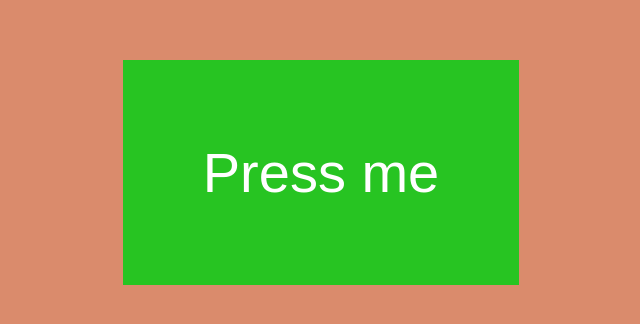
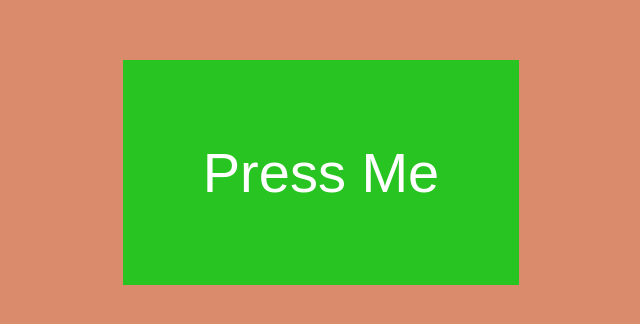
Before and after one commit to Rafoshi/Scss-test, a plain HTML site: page index.html in a window 1280 px wide. Shown: the part 228-552 px from the top of the page, 319-959 px from the left. Drawn offline with Linux system fonts and the light colour scheme.

Commit message:
First comit

```diff
--- a/index.html
+++ b/index.html
@@ -8,7 +8,7 @@
 	</head>
 	<body>
 		<div class="container">
-			<button>Press me</button>
+			<button>Press Me</button>
 		</div>
 	</body>
 </html>
```
